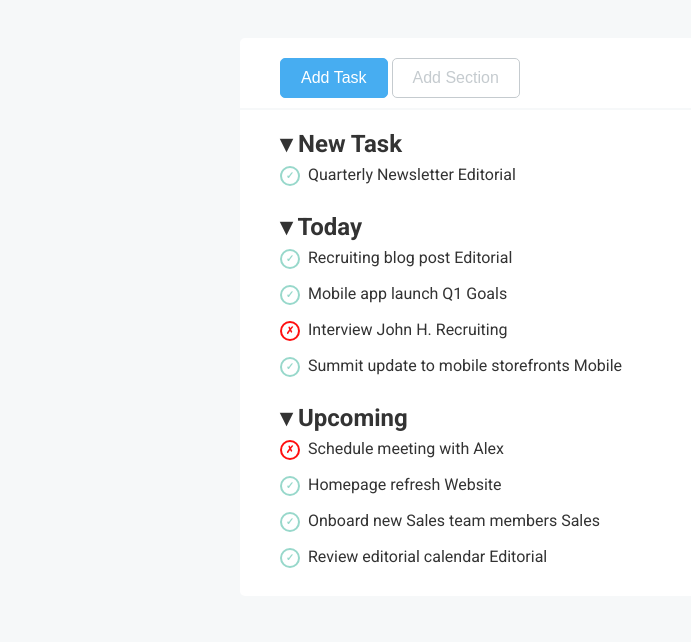
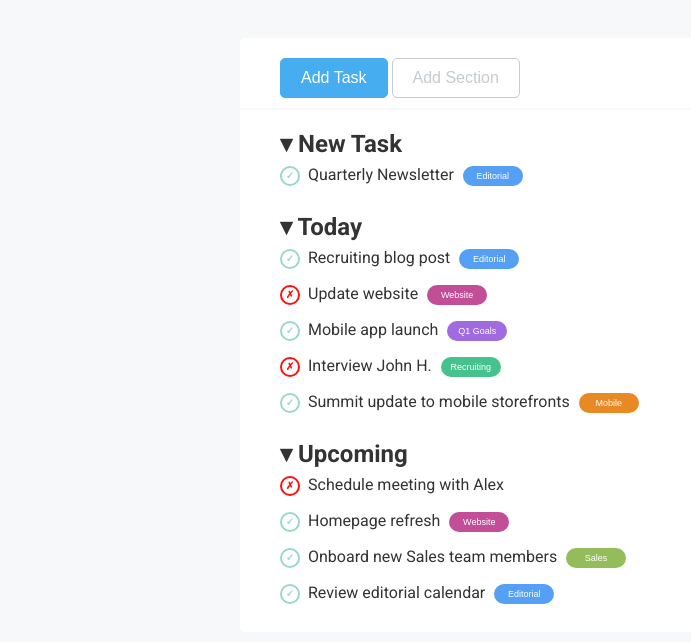
Before and after one commit to Gianluca-Loddo/html-css-toboolist, a plain HTML site: page index.html in a window 1280 px wide. Shown: the part 82-724 px from the top of the page, without its empty margins (0-691 px from the left). Drawn offline with Linux system fonts and the light colour scheme.

Commit message:
completamento categorie

```diff
--- a/index.html
+++ b/index.html
@@ -40,23 +40,27 @@
 
             <h2>&#9662; New Task</h2>
             <ul class="todo_list">
-                <li class="completed">Quarterly Newsletter <span class="category">Editorial</span></li>
+                <li class="completed">Quarterly Newsletter <button class="category editorial">Editorial</button></li>
             </ul>
             <br>
             <h2>&#9662; Today</h2>
             <ul class="todo_list">
-                <li class="completed">Recruiting blog post <span class="category">Editorial</span></li>
-                <li class="completed">Mobile app launch <span class="category">Q1 Goals</span></li>
-                <li class="not_completed">Interview John H. <span class="category">Recruiting</span></li>
-                <li class="completed">Summit update to mobile storefronts <span class="category">Mobile</span></li>
+                <!-- Ho creato un elenco di task con le classi "completed" e "not_completed" per indicare lo stato del task -->
+                <li class="completed">Recruiting blog post <button class="category editorial">Editorial</button></li>
+                <!-- Ho aggiunto un bottone con la classe "category" per ogni task, in modo da poter filtrare le attività per categoria -->
+                <li class="not_completed">Update website <button class="category website">Website</button></li>
+                <li class="completed">Mobile app launch <button class="category q1-goals">Q1 Goals</button></li>
+                <li class="not_completed">Interview John H. <button class="category recruiting">Recruiting</button></li>
+                <li class="completed">Summit update to mobile storefronts <button class="category mobile">Mobile</button></li>
             </ul>
             <br>
             <h2>&#9662; Upcoming</h2>
             <ul class="todo_list">
                 <li class="not_completed">Schedule meeting with Alex</li>
-                <li class="completed">Homepage refresh <span class="category">Website</span></li>
-                <li class="completed">Onboard new Sales team members <span class="category">Sales</span></li>
-                <li class="completed">Review editorial calendar <span class="category">Editorial</span></li>
+                <li class="completed">Homepage refresh <button class="category website">Website</button></li>
+                <li class="completed">Onboard new Sales team members <button class="category sales">Sales</button></li>
+                <li class="completed">Review editorial calendar <button class="category editorial">Editorial</button>
+                </li>
             </ul>
 
         </div>
@@ -64,16 +68,6 @@
 
     </main>
 
-
-
-
-
-
-
-    <footer>
-
-
-    </footer>
 </body>
 
 </html>
--- a/style.ottimizzato2.css
+++ b/style.ottimizzato2.css
@@ -182,3 +182,55 @@ prima del contenuto reale di un elemento HTML, senza dover modificare l’HTML s
     margin: 8px 8px 8px 0;
     vertical-align: middle;
 }
+
+
+.category {
+    text-align: center;
+    /* allinea il testo al centro */
+    border-radius: 30px;
+    /* arrotonda gli angoli del bottone */
+    width: 60px;
+    /* larghezza del bottone */
+    height: 20px;
+    /* altezza del bottone */
+    font-size: 9px;
+    /* dimensione del testo del bottone */
+    margin-left: 5px;
+    /* margine a sinistra del bottone */
+    vertical-align: middle;
+    /* allinea verticalmente il bottone al centro rispetto agli altri elementi inline */
+    color: white;
+    /* colore del testo del bottone */
+    border: none;
+    /* rimuove il bordo predefinito del bottone */
+}
+
+/* In HTML, un elemento <button> è nativamente un elemento inline-block.
+Quindi, non è necessario specificare display: inline-block; per i bottoni.
+Funziona anche senza all: unset (togliere tutte le impostazioni di base del bottone)
+in quanto tutti gli stili visibili (colore, bordo, dimensioni, testo…) sono già stati sovrascritti*/
+
+
+.editorial {
+    background-color: rgb(85, 159, 244);
+}
+
+.q1-goals {
+    background-color: rgb(159, 107, 223);
+}
+
+.recruiting {
+    background-color: rgb(70, 194, 142);
+}
+
+.mobile {
+    background-color: rgb(233, 137, 35);
+}
+
+.website {
+    background-color: rgb(195, 78, 152);
+}
+
+.sales {
+    background-color: rgb(149, 188, 91);
+}
```
